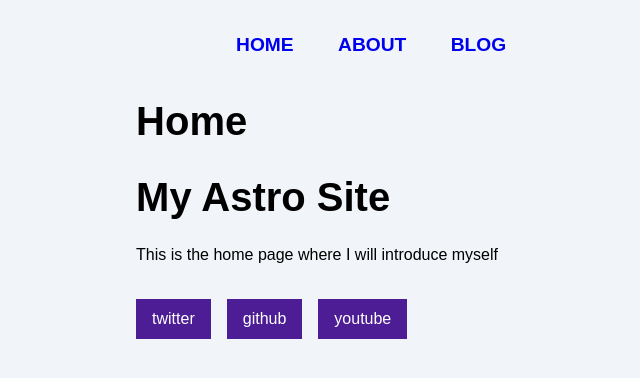
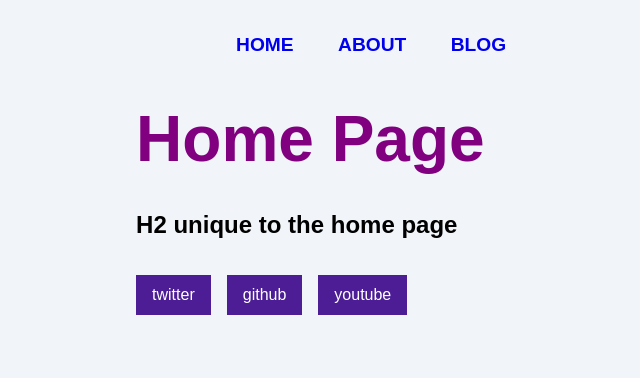
Before and after one commit to zxtch99/personal-site, an Astro site: page / in a window 1280 px wide. Shown: the whole page, without its empty margins (164-804 px from the left). Built offline with nearby package versions, Linux system fonts and the light colour scheme; Astro itself is replaced by a stand-in of ours.

Commit message:
created layouts

```diff
--- /dev/null
+++ b/src/layouts/BaseLayout.astro
@@ -0,0 +1,31 @@
+---
+import Header from '../components/Header.astro';
+import Footer from '../components/Footer.astro';
+import '../styles/global.css';
+const {pageTitle} = Astro.props;
+
+---
+<style>
+  h1 {
+    color: purple;
+    font-size: 4rem;
+  }
+</style>
+<html lang="en">
+  <head>
+    <meta charset="utf-8" />
+    <link rel="icon" type="image/svg+xml" href="/favicon.svg" />
+    <meta name="viewport" content="width=device-width" />
+    <meta name="generator" content={Astro.generator} />
+    <title>{pageTitle}</title>
+  </head>
+  <body>
+    <Header />
+    <h1>{pageTitle}</h1>
+    <slot />
+    <Footer />
+    <script>
+      import "../scripts/menu.js";
+    </script>
+  </body>
+</html>
--- a/src/pages/about.astro
+++ b/src/pages/about.astro
@@ -1,7 +1,6 @@
 ---
+import BaseLayout from '../layouts/BaseLayout.astro';
 import '../styles/global.css';
-import Header from '../components/Header.astro';
-import Footer from '../components/Footer.astro';
 
 const pageTitle = "About Me";
 
@@ -12,7 +11,7 @@ const identity = {
   hobbies: ["Videogames", "Yoga", "3D Printing"],
 };
 
-const skills = ["HTML", "CSS", "JavaScript"];
+const skills = ["HTML", "CSS", "Wordpress"];
 
 const happy = true;
 const finished = false;
@@ -24,29 +23,18 @@ const textCase = "uppercase";
 
 ---
 
-<html lang="en">
-	<head>
-		<meta charset="utf-8" />
-		<link rel="icon" type="image/svg+xml" href="/favicon.svg" />
-		<meta name="viewport" content="width=device-width" />
-		<meta name="generator" content={Astro.generator} />
-		<title>{pageTitle}</title>
 <style define:vars={{skillColor, fontWeight, textCase}}>
-            h1 {
-              color: purple;
-              font-size: 4rem;
-            }
   .skill {
       color: var(--skillColor);
       font-weight: var(--fontWeight);
       text-transform: var(--textCase);
   }
 </style>
-	</head>
-	<body>
-		<Header />
 
-		<h1>{pageTitle}</h1>
+
+
+<BaseLayout pageTitle={pageTitle}>
+
       <p>This is where I will post about my journey learning Astro.</p>
 
       <p>Here are a few facts about me:</p>
@@ -68,10 +56,4 @@ const textCase = "uppercase";
 
         {goal === 3 ? <p>My goal is to finish in 3 days.</p> : <p>My goal is not 3 days.</p>}
 
-
-            <Footer />
-            <script>
-                import "../scripts/menu.js";
-            </script>
-	</body>
-</html>
+</BaseLayout >
--- a/src/pages/index.astro
+++ b/src/pages/index.astro
@@ -1,28 +1,7 @@
 ---
-import '../styles/global.css';
-import Header from '../components/Header.astro';
-import Footer from '../components/Footer.astro';
-
-const pageTitle = "Home";
+import BaseLayout from '../layouts/BaseLayout.astro';
+const pageTitle = "Home Page";
 ---
-
-<html lang="en">
-	<head>
-		<meta charset="utf-8" />
-		<link rel="icon" type="image/svg+xml" href="/favicon.svg" />
-		<meta name="viewport" content="width=device-width" />
-		<meta name="generator" content={Astro.generator} />
-		<title>{pageTitle}</title>
-	</head>
-	<body>
-		<Header />
-		<h1>{pageTitle}</h1>
-		<h1>My Astro Site</h1>
-		<p>This is the home page where I will introduce myself</p>
-
-		<Footer />
-		<script>
-			import "../scripts/menu.js";
-		</script>
-	</body>
-</html>
+<BaseLayout pageTitle={pageTitle}>
+  <h2>H2 unique to the home page</h2>
+</BaseLayout>
```
Also changed, not shown: src/pages/blog.astro (+5 -19 lines). Lines whose indentation alone changed are shown as unchanged.
